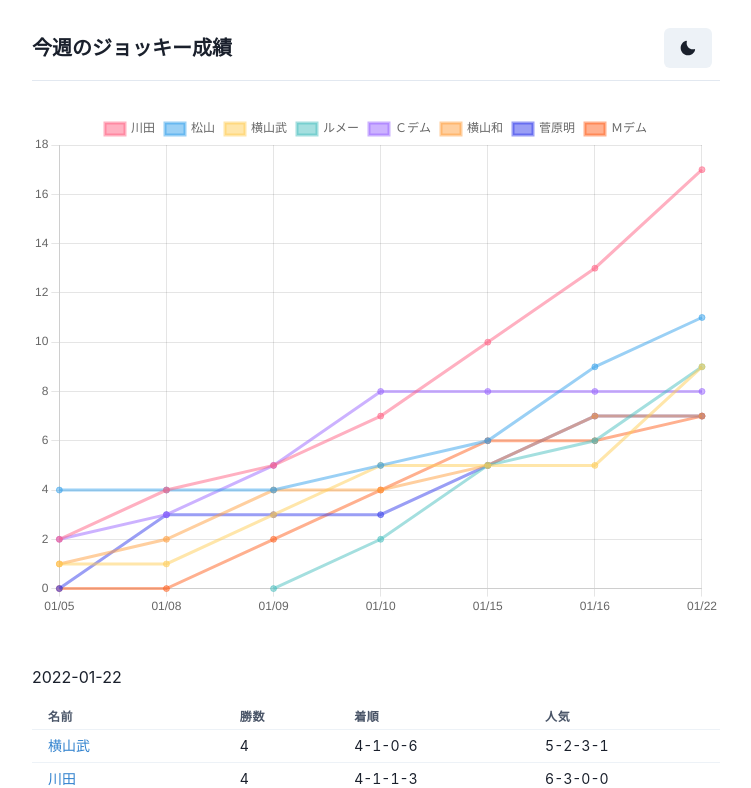
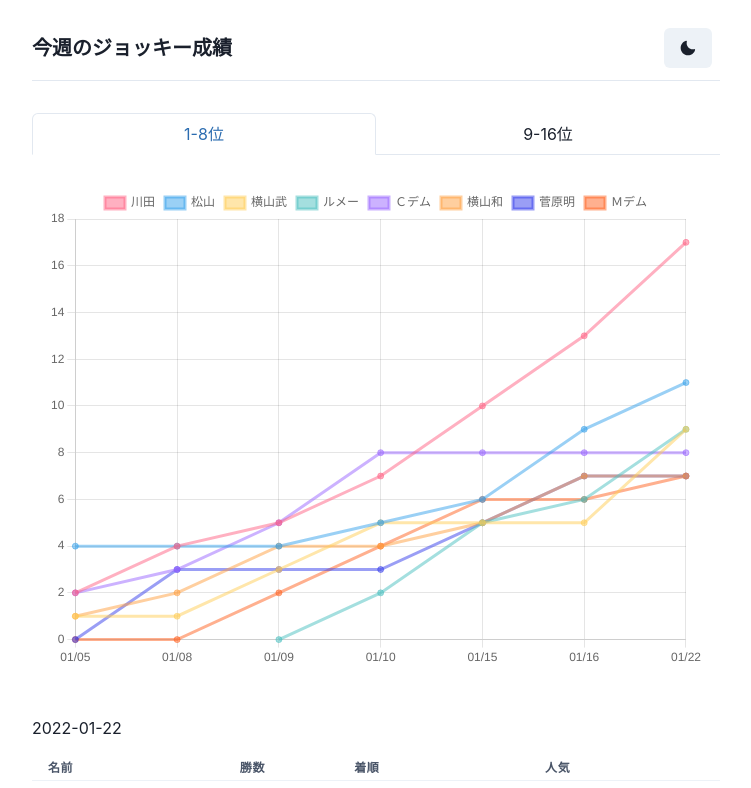
Before and after one commit to hukurouo/leading-jockey, a Next.js app in the folder front/: page / in a window 1280 px wide. Shown: the top 788 px of the page, without its empty margins (264-1015 px from the left). Built offline with nearby package versions, Linux system fonts and the light colour scheme.

Commit message:
ランキングの追加

```diff
--- a/front/components/LinerGraph.tsx
+++ b/front/components/LinerGraph.tsx
@@ -1,4 +1,4 @@
-import { Table, Thead, Tbody, Tr, Th, Td, Box, Text, Link } from '@chakra-ui/react'
+import { Tabs, TabList, TabPanels, Tab, TabPanel } from '@chakra-ui/react'
 import { Line } from 'react-chartjs-2';
 import React from 'react';
 import {
@@ -45,7 +45,8 @@ export function LinerGraph({ data }: { data: any }) {
     'rgba(54, 62, 235, 0.5)',
     'rgba(255, 99, 32, 0.5)',
   ]
-  function genGraphData(data: any): {
+
+  function genGraphData(data: any, start_idnex: number, end_index: number): {
     labels: string[];
     datasets: {
       label: string;
@@ -69,7 +70,7 @@ export function LinerGraph({ data }: { data: any }) {
       return 0;
     });
     const datasets: any = []
-    sortedlist.slice(0, 8).forEach((l: any[], index: number) => {
+    sortedlist.slice(start_idnex, end_index).forEach((l: any[], index: number) => {
       const jockey_id = l[0]
       const name = l[1]
       const win_cnts: any[] = []
@@ -99,7 +100,20 @@ export function LinerGraph({ data }: { data: any }) {
 
   return (
     <>
-      <Line options={options} data={genGraphData(data)} height={"220"} />
+      <Tabs isFitted variant='enclosed'>
+        <TabList mb='1em'>
+          <Tab>1-8位</Tab>
+          <Tab>9-16位</Tab>
+        </TabList>
+        <TabPanels>
+          <TabPanel>
+            <Line options={options} data={genGraphData(data,0,8)} height={"220"} />
+          </TabPanel>
+          <TabPanel>
+            <Line options={options} data={genGraphData(data,9,17)} height={"220"} />
+          </TabPanel>
+        </TabPanels>
+      </Tabs>
     </>
   )
 }
--- a/front/components/ResultTable.tsx
+++ b/front/components/ResultTable.tsx
@@ -3,7 +3,7 @@ import { Table, Thead, Tbody, Tr, Th, Td, Box, Text, Link } from '@chakra-ui/rea
 
 export function ResultTable({ data }: { data: any }) {
   return (
-    <Box mt={8}>
+    <Box mt={4}>
       {Object.keys(data).map((key: any) => (
         <Box py={4} key={key}>
           {key.split(".")[0]}
```
